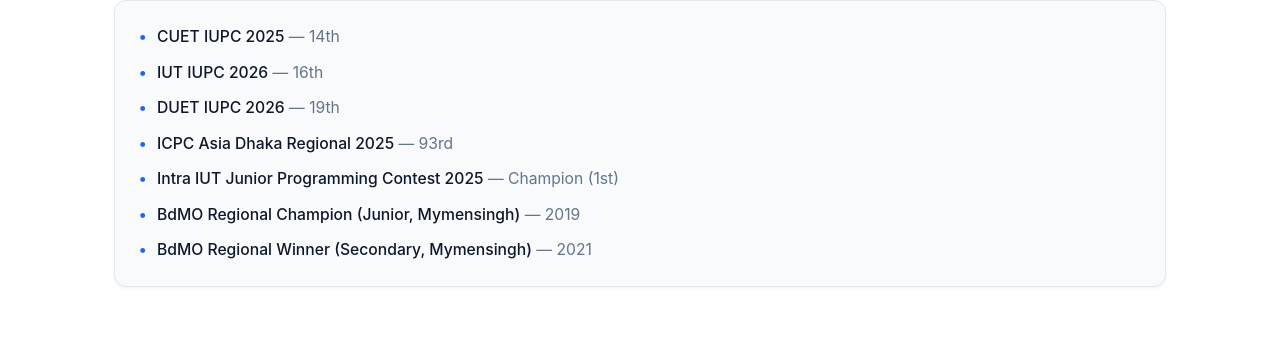
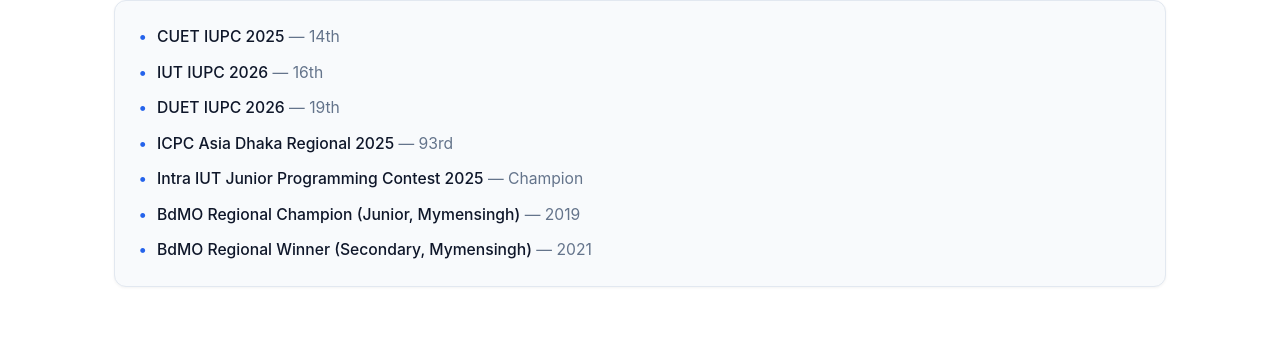
Before and after one commit to SlyGaleeb/slygaleeb.github.io, a Jekyll site: the page built from index.html, in a window 1280 px wide and 900 px high, scrolled down 1436 px. Shown: the part 407-768 px from the top of the window. Built offline with Jekyll 4.4.1, drawn with Linux system fonts in a browser that asks for light colours.

```diff
--- a/index.html
+++ b/index.html
@@ -49,7 +49,7 @@ title: Home
         <li><span>IUT IUPC 2026</span> &mdash; 16th</li>
         <li><span>DUET IUPC 2026</span> &mdash; 19th</li>
         <li><span>ICPC Asia Dhaka Regional 2025</span> &mdash; 93rd</li>
-        <li><span>Intra IUT Junior Programming Contest 2025</span> &mdash; Champion (1st)</li>
+        <li><span>Intra IUT Junior Programming Contest 2025</span> &mdash; Champion</li>
         <li><span>BdMO Regional Champion (Junior, Mymensingh)</span> &mdash; 2019</li>
         <li><span>BdMO Regional Winner (Secondary, Mymensingh)</span> &mdash; 2021</li>
       </ul>
```
